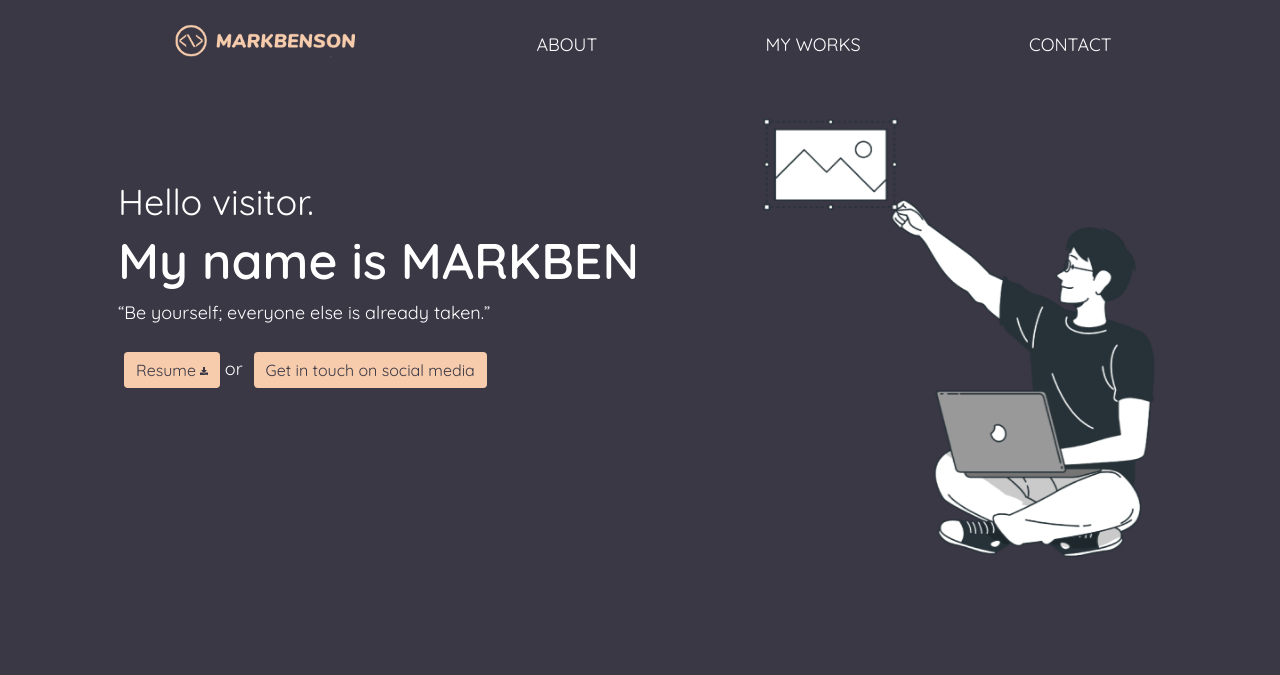
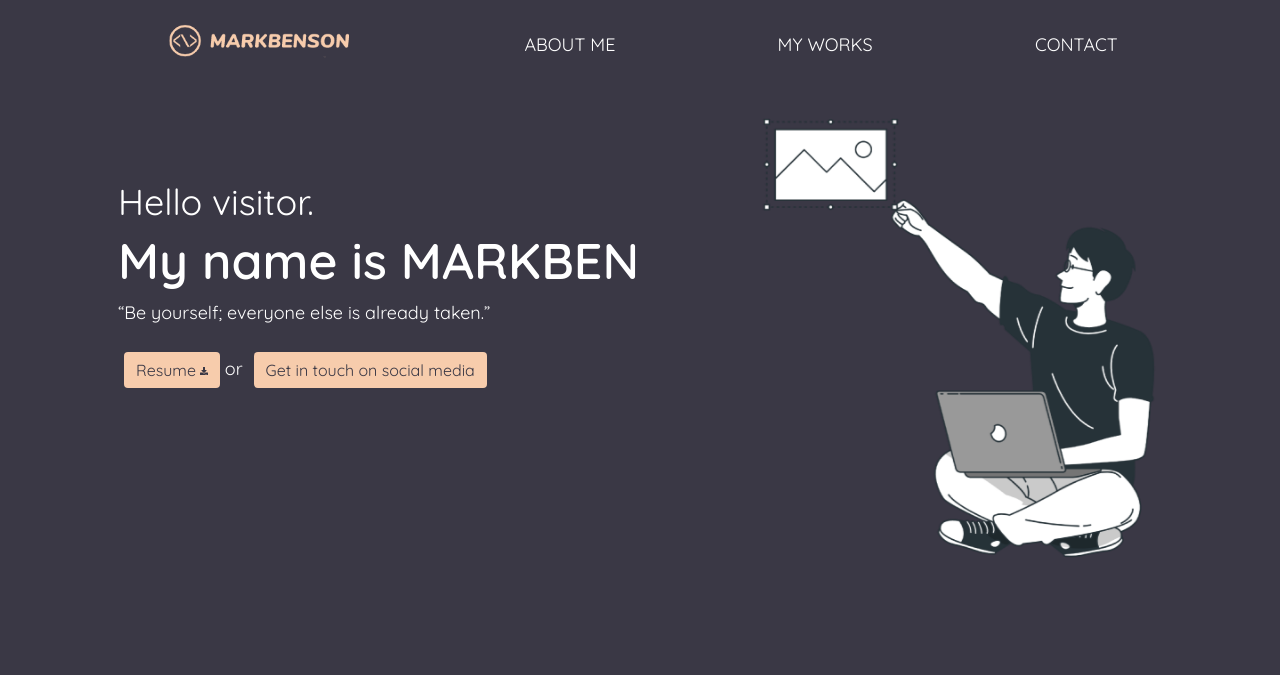
Before and after one commit to Benson-Ochieng/portfolio, a plain HTML site: page index.html in a window 1280 px wide. Shown: the top 675 px of the page. Drawn offline with nearby package versions, Linux system fonts and the light colour scheme.

Commit message:
About to About me

```diff
--- a/index.html
+++ b/index.html
@@ -25,7 +25,7 @@
 
                 <ul class="navBarLinks">
                     <a class="logo" href="/"></a>
-                    <li><a href="./pages/about.html">ABOUT</a></li>
+                    <li><a href="./pages/about.html">ABOUT ME</a></li>
                     <li><a href="./pages/myWorks.html">MY WORKS</a></li>
                     <li><a href="./pages/contact.html">CONTACT</a></li>
                 </ul>
```
